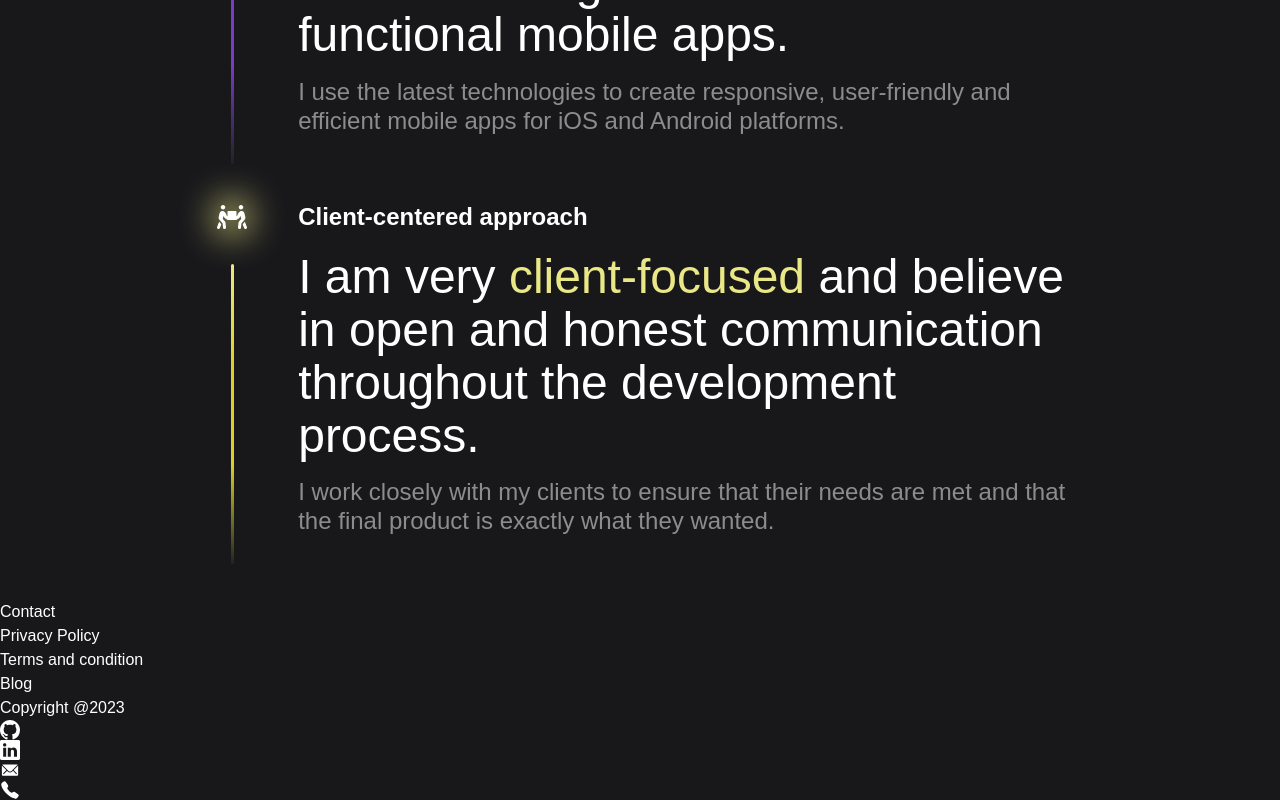
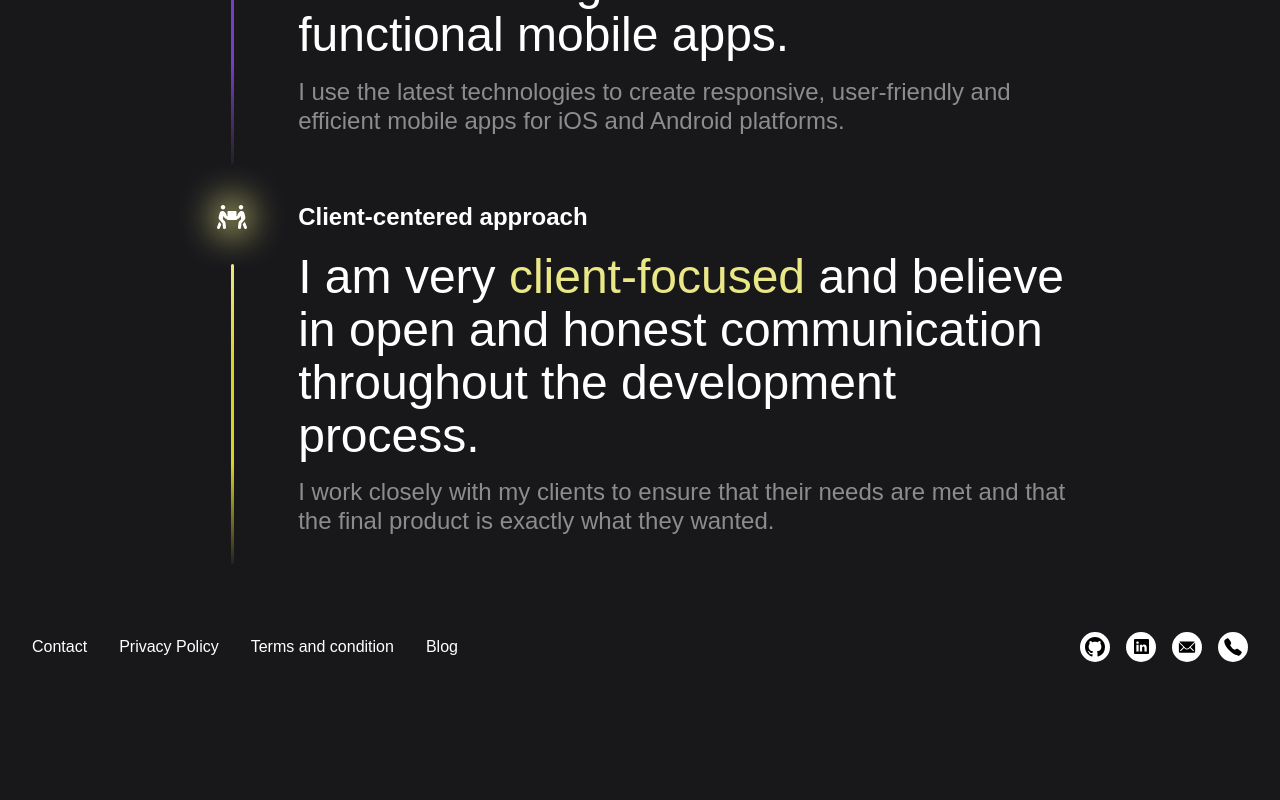
Before and after one commit to enzo-mourany/portfolio-v2, a Next.js app: page / in a window 1280 px wide. Shown: the part 2307-3107 px from the top of the page. After the commit the page ends 3001 px from the top, so only its background shows below. Built offline with nearby package versions, Linux system fonts and the light colour scheme.

Commit message:
finish footer component

```diff
--- a/app/Footer.tsx
+++ b/app/Footer.tsx
@@ -25,22 +25,19 @@ export const Footer: React.FC = () => (
           </li>
         </ul>
       </div>
-      <div className={styles.center}>
-        <p>Copyright @2023</p>
-      </div>
       <div className={styles.right}>
         <ul>
           <li>
-            <BsGithub style={{ color: '#fff', width: 20, height: 20, zIndex: 1 }} />
+            <BsGithub style={{ width: 20, height: 20, zIndex: 1 }} />
           </li>
           <li>
-            <BsLinkedin style={{ color: '#fff', width: 20, height: 20, zIndex: 1 }} />
+            <BsLinkedin style={{ width: 15, height: 15, zIndex: 1 }} />
           </li>
           <li>
-            <IoIosMail style={{ color: '#fff', width: 20, height: 20, zIndex: 1 }} />
+            <IoIosMail style={{ width: 20, height: 20, zIndex: 1 }} />
           </li>
           <li>
-            <IoCall style={{ color: '#fff', width: 20, height: 20, zIndex: 1 }} />
+            <IoCall style={{ width: 20, height: 20, zIndex: 1 }} />
           </li>
         </ul>
       </div>
--- a/styles/Footer.module.scss
+++ b/styles/Footer.module.scss
@@ -0,0 +1,45 @@
+.container {
+  display: flex;
+  justify-content: center;
+  align-items: center;
+  .wrapper {
+    display: flex;
+    flex-direction: row;
+    align-items: center;
+    justify-content: space-between;
+    width: 100%;
+    padding: 2rem;
+    .left {
+      ul {
+        display: flex;
+        flex-direction: row;
+        align-items: center;
+        justify-content: flex-start;
+        gap: 2rem;
+      }
+    }
+    .right {
+      ul {
+        display: flex;
+        flex-direction: row;
+        align-items: center;
+        justify-content: flex-end;
+        gap: 1rem;
+        li {
+          display: flex;
+          align-items: center;
+          justify-content: center;
+          width: 30px;
+          height: 30px;
+          border-radius: 50%;
+          background-color: #fff;
+          transition: all .15s cubic-bezier(.445,.05,.55,.95);
+          position: relative;
+          &:hover {
+            background-color: #bbbbbb;
+          }
+        }
+      }
+    }
+  }
+}
```
